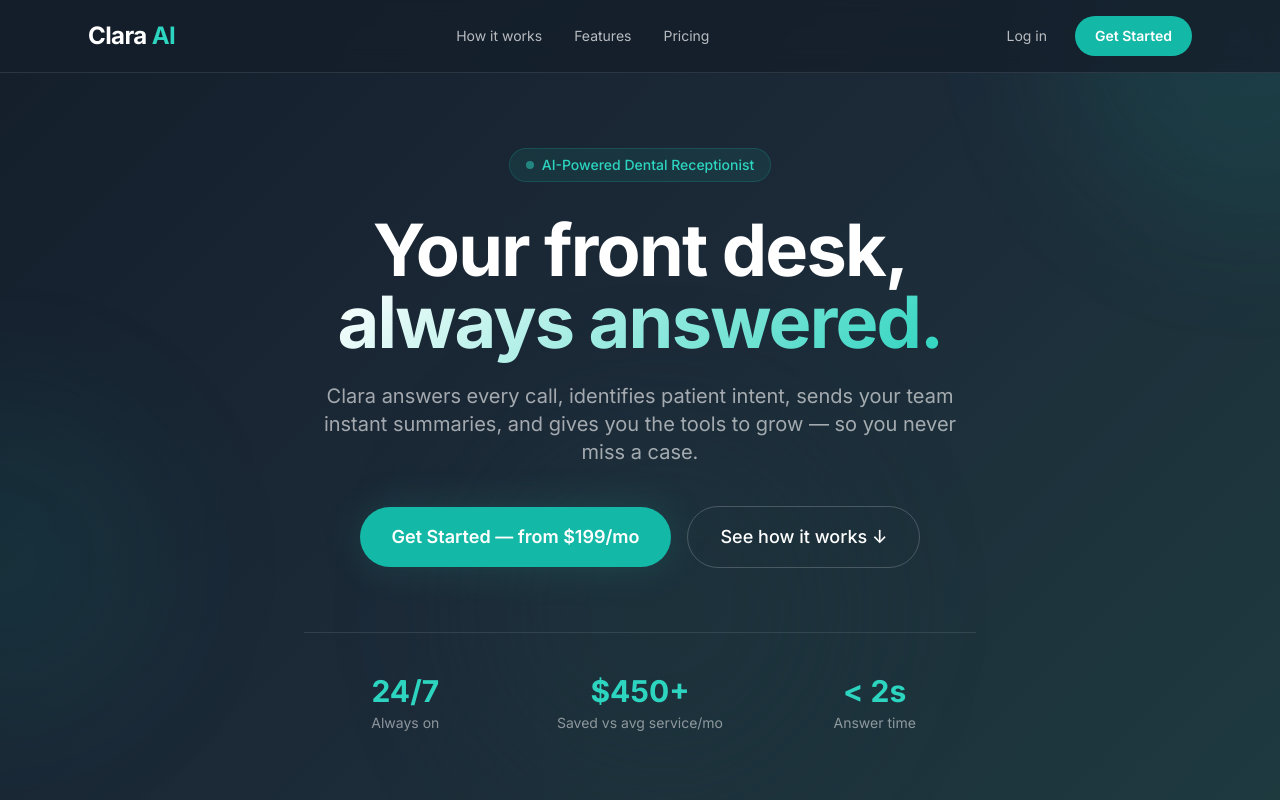
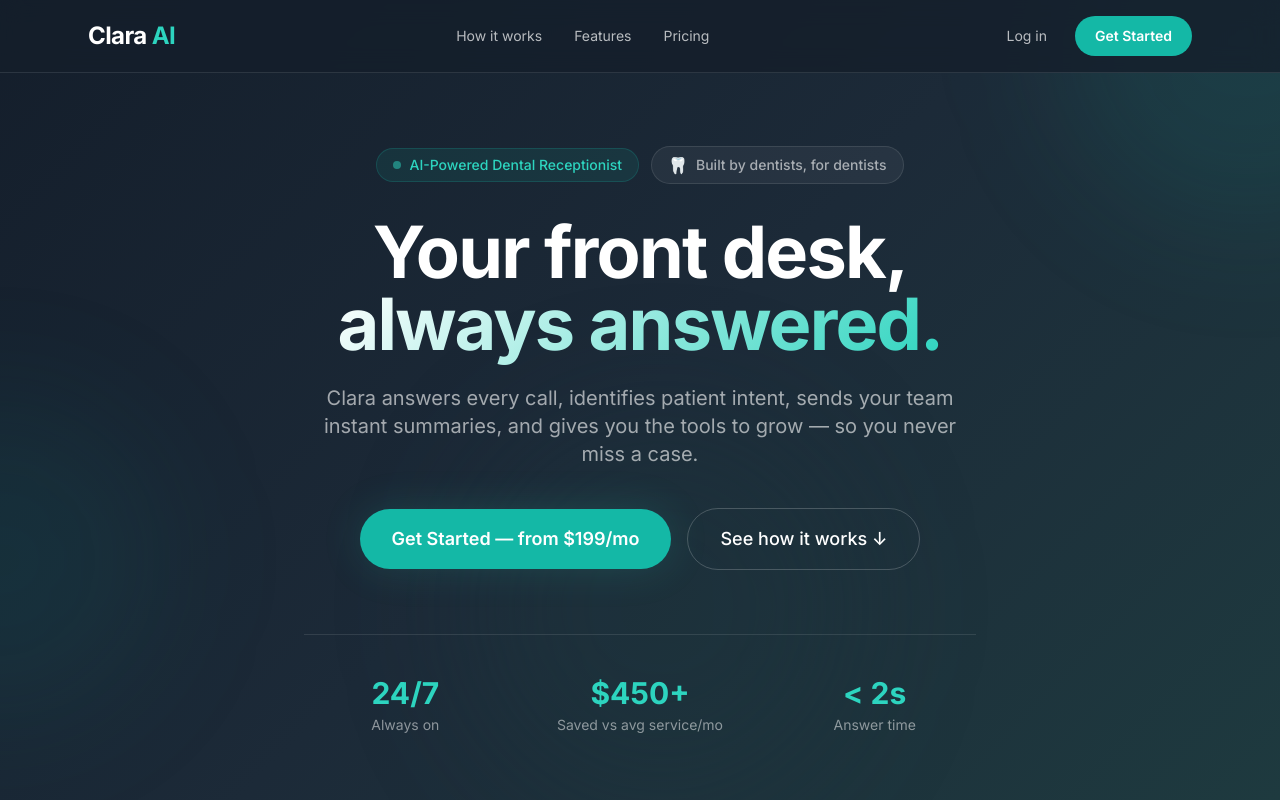
Before and after one commit to dentalondemand/iamclara-website, a Next.js app: page / in a window 1280 px wide. Shown: the top 800 px of the page. Built offline with nearby package versions, Linux system fonts and the light colour scheme.

Commit message:
feat: built by dentists for dentists — hero badge + footer tagline

```diff
--- a/app/page.tsx
+++ b/app/page.tsx
@@ -66,10 +66,16 @@ function Hero() {
       </div>
 
       <div className="relative max-w-5xl mx-auto px-6 text-center">
-        {/* Badge */}
-        <div className="inline-flex items-center gap-2 bg-teal-500/10 border border-teal-500/20 rounded-full px-4 py-1.5 mb-8">
-          <span className="w-2 h-2 bg-teal-400 rounded-full animate-pulse" />
-          <span className="text-teal-400 text-sm font-medium">AI-Powered Dental Receptionist</span>
+        {/* Badges */}
+        <div className="flex flex-wrap items-center justify-center gap-3 mb-8">
+          <div className="inline-flex items-center gap-2 bg-teal-500/10 border border-teal-500/20 rounded-full px-4 py-1.5">
+            <span className="w-2 h-2 bg-teal-400 rounded-full animate-pulse" />
+            <span className="text-teal-400 text-sm font-medium">AI-Powered Dental Receptionist</span>
+          </div>
+          <div className="inline-flex items-center gap-2 bg-white/5 border border-white/10 rounded-full px-4 py-1.5">
+            <span className="text-base">🦷</span>
+            <span className="text-white/60 text-sm font-medium">Built by dentists, for dentists</span>
+          </div>
         </div>
 
         <h1 className="text-5xl md:text-7xl font-bold tracking-tight mb-6 leading-tight">
@@ -612,9 +618,12 @@ function Footer() {
   return (
     <footer className="border-t border-white/10 py-10 px-6">
       <div className="max-w-6xl mx-auto flex flex-col md:flex-row items-center justify-between gap-4">
-        <div className="flex items-center gap-2">
-          <span className="text-xl font-bold text-white">Clara <span className="text-teal-400">AI</span></span>
-          <span className="text-white/30 text-sm ml-2">AI Dental Receptionist</span>
+        <div className="flex flex-col gap-1">
+          <div className="flex items-center gap-2">
+            <span className="text-xl font-bold text-white">Clara <span className="text-teal-400">AI</span></span>
+            <span className="text-white/30 text-sm ml-2">AI Dental Receptionist</span>
+          </div>
+          <span className="text-white/25 text-xs">🦷 Built by dentists, for dentists</span>
         </div>
         <div className="flex items-center gap-6 text-sm text-white/40">
           <a href="#how-it-works" className="hover:text-white/70 transition-colors">How it works</a>
```
